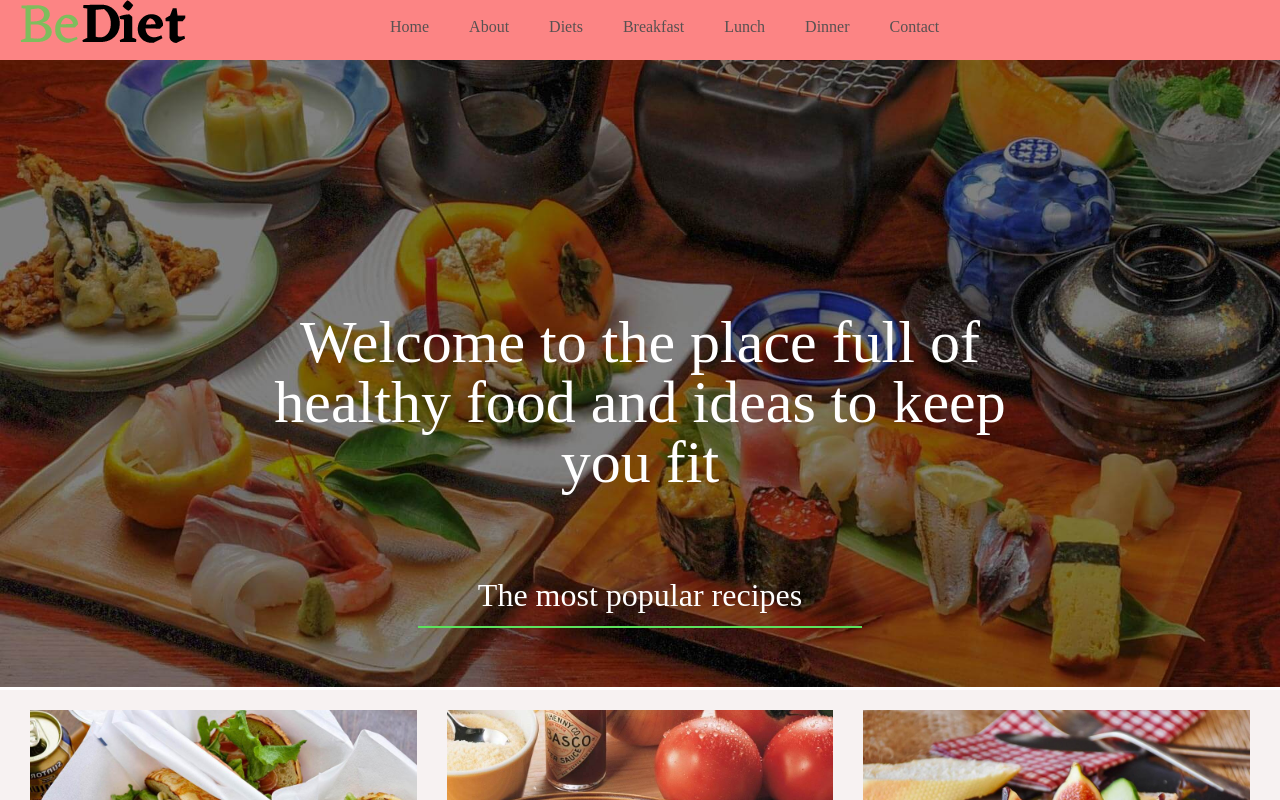
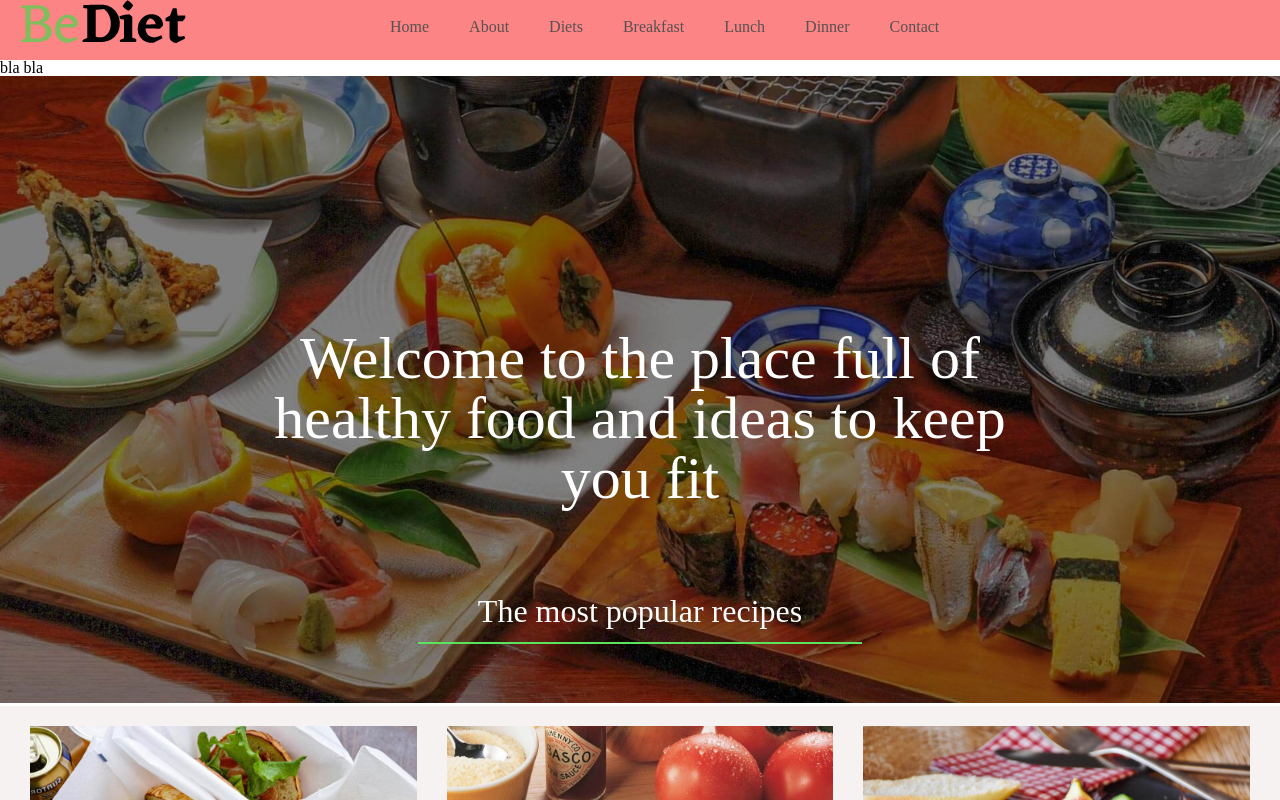
Before and after one commit to daniilkevich/BeDiet-project, a React (Create React App) app: page /about in a window 1280 px wide. Shown: the top 800 px of the page. Built offline with nearby package versions, Linux system fonts and the light colour scheme.

Commit message:
added testing AboutPaje

```diff
--- a/package.json
+++ b/package.json
@@ -10,7 +10,7 @@
     "@testing-library/user-event": "^12.8.3",
     "react": "^17.0.2",
     "react-dom": "^17.0.2",
-    "react-router-dom": "^5.2.1",
+    "react-router-dom": "^5.3.0",
     "react-scripts": "4.0.3",
     "web-vitals": "^1.1.2"
   },
--- a/src/components/Menu/Menu.js
+++ b/src/components/Menu/Menu.js
@@ -1,4 +1,5 @@
 import React from 'react'
+import { Link } from 'react-router-dom'
 import './Menu.css'
 
 const Menu = () => {
@@ -10,7 +11,7 @@ const Menu = () => {
                         <a href="">Home</a>
                     </li>
                     <li>
-                        <a href="">About</a>
+                        <Link to="/about">About</Link>
                     </li>
                     <li>
                         <a href="">Diets</a>
--- a/src/container/App.js
+++ b/src/container/App.js
@@ -1,4 +1,6 @@
 import react from 'react'
+import { Route } from 'react-router'
+import AboutPaje from '../pajes/About/AboutPaje'
 import Footer from './Footer/Footer'
 import Header from './Header/Header'
 import Main from './Main/Main'
@@ -7,6 +9,7 @@ const App = () => {
     return (
         <div>
             <Header />
+            <Route path="/about" component={AboutPaje} />
             <Main />
             <Footer />
         </div>
--- a/src/container/Main/Main.js
+++ b/src/container/Main/Main.js
@@ -5,10 +5,13 @@ import Posts from '../../components/Posts/Posts'
 import SliderArticles from '../../components/SliderArticles/SliderArticles'
 import ViewallBtn from '../../components/ViewallBtn/ViewallBtn'
 import SliderAbout from '../../components/SliderAbout/SliderAbout'
+import { Route } from 'react-router-dom'
+import AboutPaje from '../../pajes/About/AboutPaje'
 
 const Main = () => {
     return (
         <div>
+
             <Slider />
             <Posts />
             <ViewallBtn />
--- /dev/null
+++ b/src/pajes/About/AboutPaje.js
@@ -0,0 +1,14 @@
+import React from 'react'
+
+const AboutPaje = () => {
+    return (
+        <div>
+
+            <div>
+                bla bla
+            </div>
+
+        </div>
+    )
+}
+export default AboutPaje
```
Also changed, not shown: 1 other file (tests, documents, lock files or other folders).
